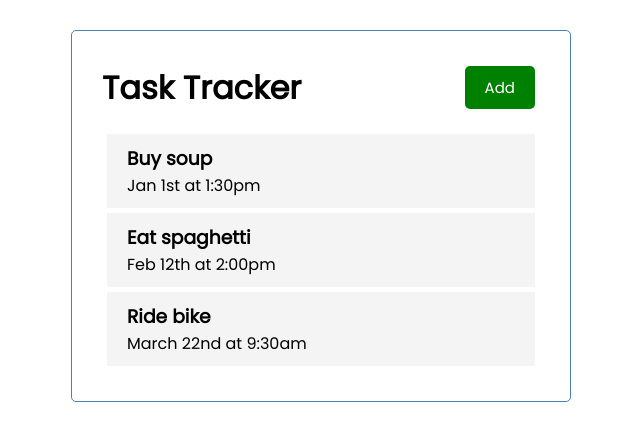
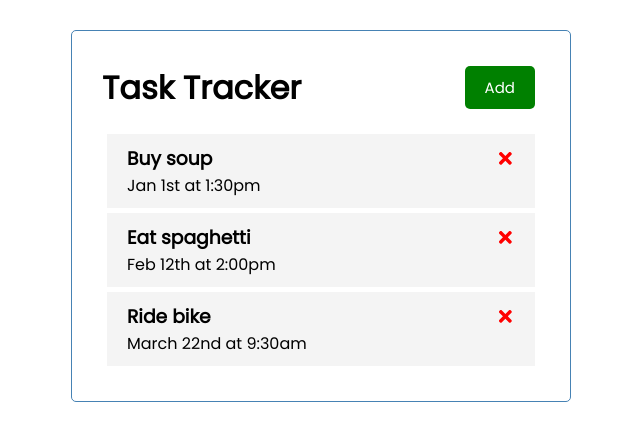
Before and after one commit to s-palmer/react-task-tracker, a React (Create React App) app: page / in a window 1280 px wide. Shown: the top 440 px of the page, without its empty margins (319-959 px from the left). Built offline with nearby package versions, Linux system fonts and the light colour scheme.

Commit message:
Added onDelete props

```diff
--- a/src/App.js
+++ b/src/App.js
@@ -27,10 +27,16 @@
     },
   ])
 
+  // Delete Task
+
+  const deleteTask = (id) => {
+    console.log('delete', id)
+  }
+
   return (
     <div className="container">
       <Header />
-      <Tasks tasks={tasks} />
+      <Tasks tasks={tasks} onDelete={deleteTask} />
     </div>
   );
 }
--- a/src/components/Task.js
+++ b/src/components/Task.js
@@ -1,7 +1,9 @@
-const Task = ({ task }) => {
+import { FaTimes } from 'react-icons/fa'
+
+const Task = ({ task, onDelete }) => {
   return (
     <div className="task">
-      <h3>{task.text}</h3>
+      <h3>{task.text} <FaTimes style={{ color: 'red', cursor: 'pointer' }} onClick={() => onDelete(task.id)}/></h3>
       <p>{task.day}</p>
     </div>
   );
--- a/src/components/Tasks.js
+++ b/src/components/Tasks.js
@@ -1,11 +1,11 @@
 import Task from "./Task";
 
-const Tasks = ( { tasks } ) => {
+const Tasks = ( { tasks, onDelete } ) => {
 
   return (
     <>
       {tasks.map((task) => (
-        <Task key={task.id} task={task}/>
+        <Task key={task.id} task={task} onDelete={onDelete}/>
       ))}
     </>
   );
```
